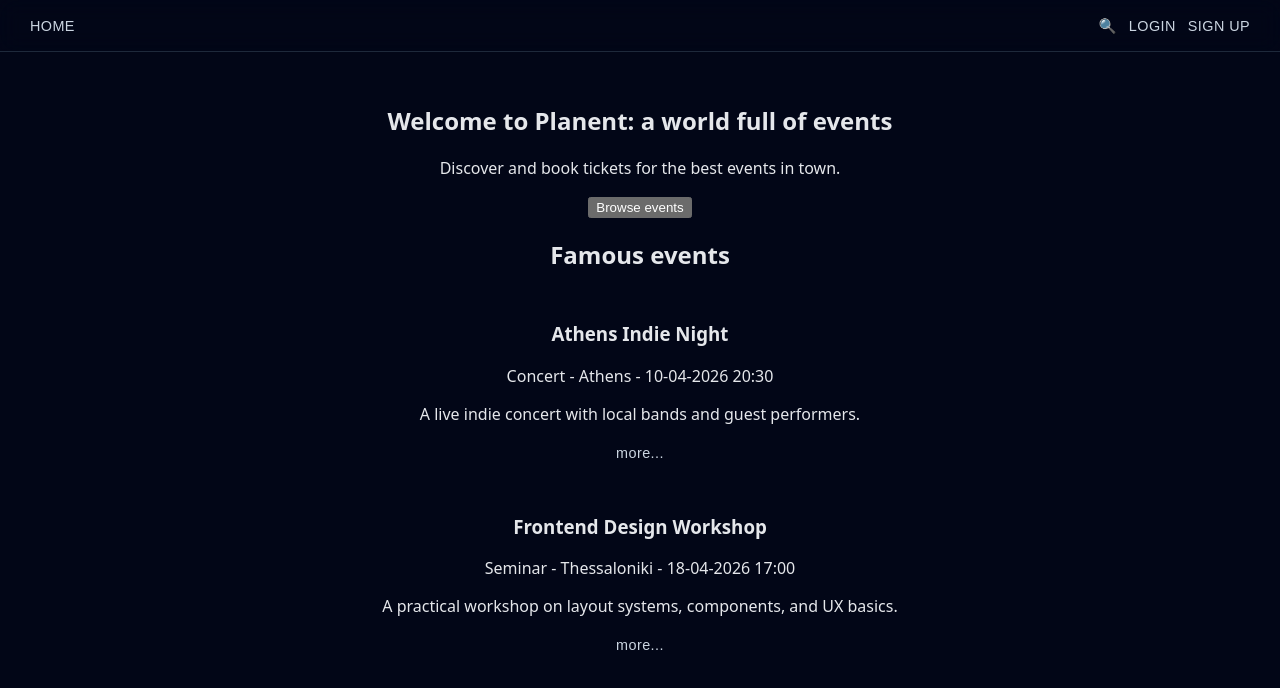
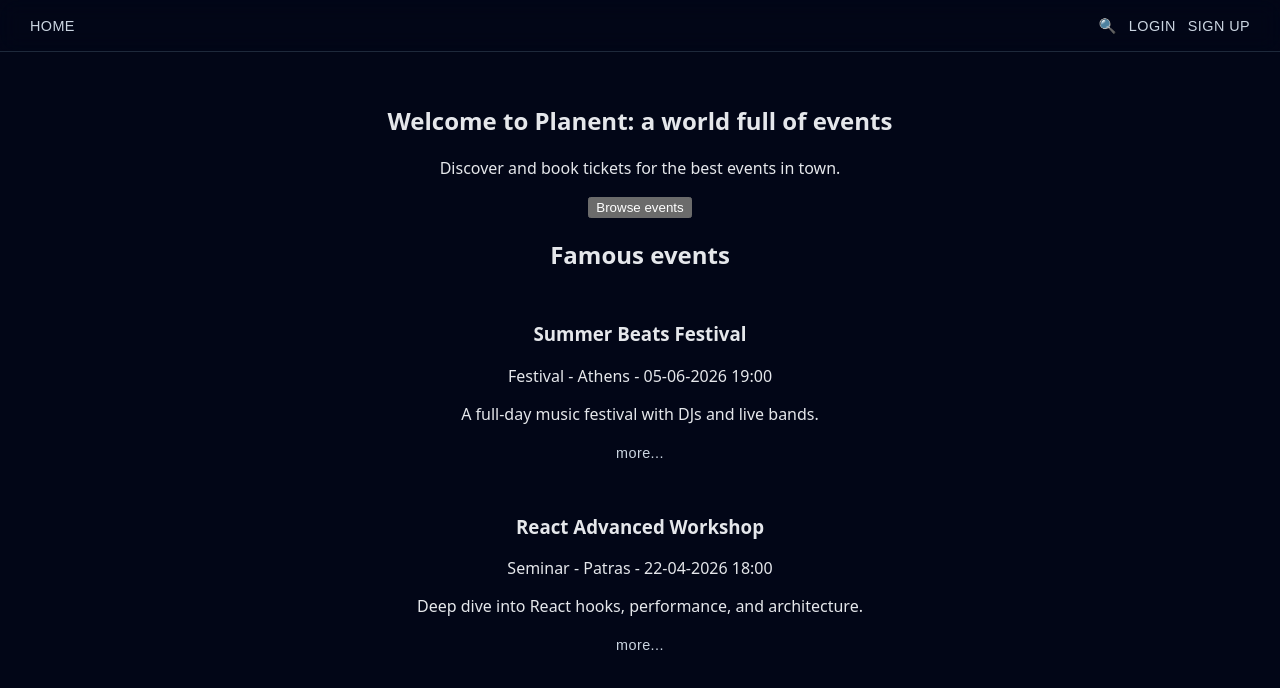
Before and after one commit to Oiko8/Planent_Web_App, a React (Vite) app: page / in a window 1280 px wide. Shown: the top 688 px of the page. Built offline with nearby package versions, Linux system fonts and the light colour scheme.

Commit message:
adding pending page and registration temporal data

```diff
--- a/src/App.tsx
+++ b/src/App.tsx
@@ -5,9 +5,10 @@ import EventsPage from "./pages/EventsPage"
 import WelcomePage from "./pages/WelcomePage"
 import LoginPage from "./pages/LoginPage";
 import RegisterPage from "./pages/RegisterPage";
+import PendingApprovalPage from "./pages/PendingApprovalPage";
 
 
-type Page = "welcome" | "events" | "login" | "register";
+type Page = "welcome" | "events" | "login" | "register" | "pendingApproval";
 
 export default function App() {
     const [page, setPage] = useState<Page>("welcome");
@@ -24,7 +25,10 @@ export default function App() {
 
             {page === "login" && <LoginPage onNavigate={(nextPage) => setPage(nextPage as Page)}/>}
 
-            {page === "register" && <RegisterPage />}
+            {page === "register" && <RegisterPage onNavigate={(nextPage) => setPage(nextPage as Page)}/> }
+
+            {page === "pendingApproval" && <PendingApprovalPage onNavigate={(nextPage) => setPage(nextPage as Page)}/> }
+
         </div>
     )
 }
--- a/src/data/mockEvents.ts
+++ b/src/data/mockEvents.ts
@@ -2,51 +2,183 @@ import type { EventItem } from "../types/event";
 
 export const mockEvents: EventItem[] = [
   {
-    id: "ev-101",
-    title: "Athens Indie Night",
-    category: ["Music", "Live Performance"],
-    type: "Concert",
+    id: "ev-103",
+    title: "Summer Beats Festival",
+    category: ["Music", "Festival"],
+    type: "Festival",
     city: "Athens",
-    venue: "City Hall Stage",
-    date: "10-04-2026 20:30",
-    priceFrom: 15,
-    description: "A live indie concert with local bands and guest performers.",
-    status: "PUBLISHED",
-  },
-  {
-    id: "ev-102",
-    title: "Frontend Design Workshop",
-    category: ["Technology", "Workshop"],
-    type: "Seminar",
-    city: "Thessaloniki",
-    venue: "Innovation Hub",
-    date: "18-04-2026 17:00",
-    priceFrom: 0,
-    description: "A practical workshop on layout systems, components, and UX basics.",
-    status: "PUBLISHED",
-  },
-    {
-    id: "ev-103",
-    title: "Athens Indie Night",
-    category: ["Music", "Live Performance"],
-    type: "Concert",
-    city: "Athens",
-    venue: "City Hall Stage",
-    date: "10-04-2026 20:30",
-    priceFrom: 15,
-    description: "A live indie concert with local bands and guest performers.",
+    venue: "Technopolis",
+    date: "05-06-2026 19:00",
+    priceFrom: 25,
+    description: "A full-day music festival with DJs and live bands.",
     status: "PUBLISHED",
   },
   {
     id: "ev-104",
-    title: "Frontend Design Workshop",
+    title: "React Advanced Workshop",
     category: ["Technology", "Workshop"],
     type: "Seminar",
+    city: "Patras",
+    venue: "Tech Center",
+    date: "22-04-2026 18:00",
+    priceFrom: 10,
+    description: "Deep dive into React hooks, performance, and architecture.",
+    status: "PUBLISHED",
+  },
+  {
+    id: "ev-105",
+    title: "Street Basketball Tournament",
+    category: ["Sports"],
+    type: "Tournament",
     city: "Thessaloniki",
-    venue: "Innovation Hub",
-    date: "18-04-2026 17:00",
+    venue: "Central Court",
+    date: "12-05-2026 16:00",
+    priceFrom: 5,
+    description: "Local teams compete in an outdoor 3v3 basketball event.",
+    status: "PUBLISHED",
+  },
+  {
+    id: "ev-106",
+    title: "Modern Theater Night",
+    category: ["Theater", "Culture"],
+    type: "Play",
+    city: "Athens",
+    venue: "National Theater",
+    date: "28-04-2026 21:00",
+    priceFrom: 20,
+    description: "A contemporary theater performance by acclaimed actors.",
+    status: "PUBLISHED",
+  },
+  {
+    id: "ev-107",
+    title: "Startup Networking Meetup",
+    category: ["Technology", "Other"],
+    type: "Meetup",
+    city: "Heraklion",
+    venue: "Business Hub",
+    date: "15-04-2026 19:30",
     priceFrom: 0,
-    description: "A practical workshop on layout systems, components, and UX basics.",
+    description: "Connect with entrepreneurs, developers, and investors.",
+    status: "PUBLISHED",
+  },
+  {
+    id: "ev-108",
+    title: "Jazz & Wine Evening",
+    category: ["Music", "Live Performance"],
+    type: "Concert",
+    city: "Athens",
+    venue: "Rooftop Lounge",
+    date: "20-04-2026 20:00",
+    priceFrom: 18,
+    description: "Smooth jazz music paired with a curated wine selection.",
+    status: "PUBLISHED",
+  },
+  {
+    id: "ev-109",
+    title: "Photography Basics Workshop",
+    category: ["Workshop", "Culture"],
+    type: "Seminar",
+    city: "Larissa",
+    venue: "Art Studio",
+    date: "25-04-2026 11:00",
+    priceFrom: 12,
+    description: "Learn composition, lighting, and camera settings.",
+    status: "PUBLISHED",
+  },
+  {
+    id: "ev-110",
+    title: "Marathon Training Session",
+    category: ["Sports"],
+    type: "Training",
+    city: "Athens",
+    venue: "Olympic Stadium",
+    date: "03-05-2026 08:00",
+    priceFrom: 0,
+    description: "Group training for runners preparing for marathon season.",
+    status: "PUBLISHED",
+  },
+  {
+    id: "ev-111",
+    title: "Greek Culture Festival",
+    category: ["Festival", "Culture"],
+    type: "Festival",
+    city: "Thessaloniki",
+    venue: "City Square",
+    date: "30-05-2026 18:00",
+    priceFrom: 0,
+    description: "Traditional music, food, and dance celebrating Greek heritage.",
+    status: "PUBLISHED",
+  },
+  {
+    id: "ev-112",
+    title: "AI in Everyday Apps",
+    category: ["Technology"],
+    type: "Seminar",
+    city: "Athens",
+    venue: "Innovation Lab",
+    date: "19-04-2026 17:30",
+    priceFrom: 8,
+    description: "Explore how AI is integrated into modern applications.",
+    status: "PUBLISHED",
+  },
+  {
+    id: "ev-113",
+    title: "Open Mic Night",
+    category: ["Music", "Live Performance"],
+    type: "Performance",
+    city: "Patras",
+    venue: "Downtown Bar",
+    date: "27-04-2026 21:30",
+    priceFrom: 5,
+    description: "Local artists perform music, poetry, and stand-up.",
+    status: "PUBLISHED",
+  },
+  {
+    id: "ev-114",
+    title: "Yoga & Wellness Workshop",
+    category: ["Workshop", "Other"],
+    type: "Workshop",
+    city: "Chania",
+    venue: "Beach Center",
+    date: "02-05-2026 09:00",
+    priceFrom: 15,
+    description: "Relaxing yoga session combined with mindfulness training.",
+    status: "PUBLISHED",
+  },
+  {
+    id: "ev-115",
+    title: "Classic Drama Performance",
+    category: ["Theater"],
+    type: "Play",
+    city: "Athens",
+    venue: "Ancient Theater",
+    date: "10-05-2026 20:00",
+    priceFrom: 22,
+    description: "A timeless Greek tragedy performed in an open-air venue.",
+    status: "PUBLISHED",
+  },
+  {
+    id: "ev-116",
+    title: "Cycling Race Challenge",
+    category: ["Sports"],
+    type: "Race",
+    city: "Volos",
+    venue: "Seaside Route",
+    date: "08-05-2026 10:00",
+    priceFrom: 10,
+    description: "Competitive cycling race along scenic coastal roads.",
+    status: "PUBLISHED",
+  },
+  {
+    id: "ev-117",
+    title: "Creative Coding Lab",
+    category: ["Technology", "Workshop"],
+    type: "Workshop",
+    city: "Athens",
+    venue: "Code Space",
+    date: "26-04-2026 16:00",
+    priceFrom: 0,
+    description: "Hands-on session exploring creative coding techniques.",
     status: "PUBLISHED",
   },
 ];
--- a/src/pages/EventsPage.tsx
+++ b/src/pages/EventsPage.tsx
@@ -18,7 +18,7 @@ export default function EventsPage() {
     );
   }, [search]);
 
-  const categories: EventCategory[] = ["Music", "Workshop", "Sports", "Theater", "Festival"];
+  const categories: EventCategory[] = ["Music", "Workshop", "Sports", "Theater", "Festival", "Culture", "Technology", "Other"];
 
   return (
     <div>
--- /dev/null
+++ b/src/pages/PendingApprovalPage.tsx
@@ -0,0 +1,16 @@
+
+
+export default function PendingApprovalPage({ onNavigate }: { onNavigate: (page: string) => void }) {
+    return(
+        <div className="pending-approval-body">
+            <h1>Your registration is pending approval</h1>
+            <p>Thank you for signing up! Your account is currently under review. We will notify you via email once your registration has been approved.</p>
+            <p>
+                In the meantime, feel free to explore our website and discover the exciting events we have to offer.
+            </p>
+                <button onClick={() => onNavigate("welcome")}>Back to Home</button>
+
+        </div>
+
+    );
+}
--- a/src/styles/index.css
+++ b/src/styles/index.css
@@ -135,8 +135,6 @@ html {
 }
 
 
-
-
 /* Login */
 .login-body {
   text-align: center;
@@ -147,8 +145,30 @@ html {
   text-align: center;
 }
 
+.register-button {
+  /* margin-top: 0.5rem; */
+  border: none;
+  background: #5c636f;
+  letter-spacing: normal;
+  cursor: pointer;
+}
 
-/* Welcome Page Styling */
+.register-error-message {
+  color: #f87171;
+  font-weight: 600;
+  margin-top: 1rem;
+  margin-bottom: 1rem;
+  min-height: 24px; /* Ensure consistent height for error messages */
+}
+
+
+/* Pending Approval Page */
+.pending-approval-body {
+  text-align: center;
+  padding: 2rem;
+}
+
+/* Welcome Page */
 .welcome-page {
   text-align: center;
   padding: 2rem;
--- a/src/types/event.ts
+++ b/src/types/event.ts
@@ -1,6 +1,6 @@
 export type EventStatus = "PUBLISHED" | "DRAFT" | "CANCELLED";
 
-export type EventCategory = "Music" | "Workshop" | "Sports" | "Theater" | "Festival" | "Live Performance" | "Technology";
+export type EventCategory = "Music" | "Workshop" | "Sports" | "Theater" | "Festival" | "Live Performance" | "Technology" | "Culture" | "Other";
 
 export type EventItem = {
     id: string;
```
Also changed, not shown: src/pages/RegisterPage.tsx (+82 -26 lines), src/types/registerData.ts (added, +14 -0 lines).
